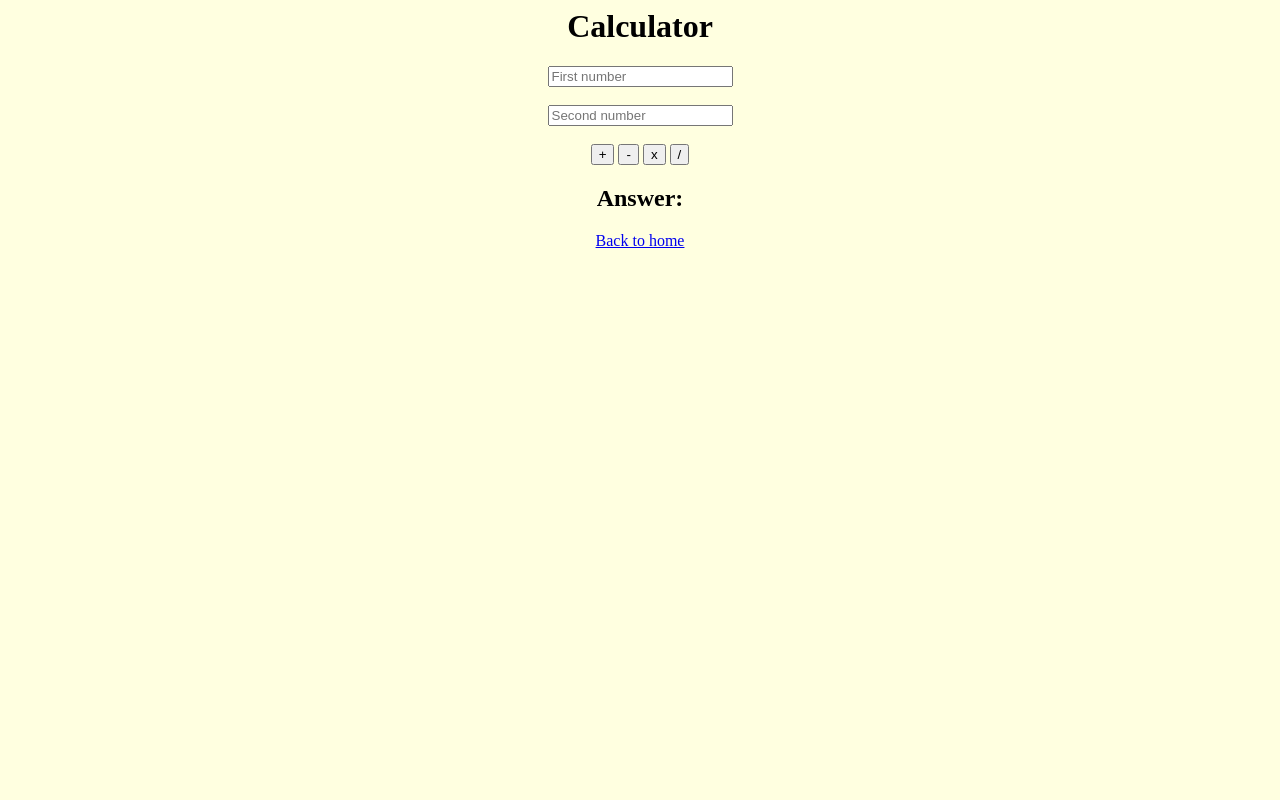
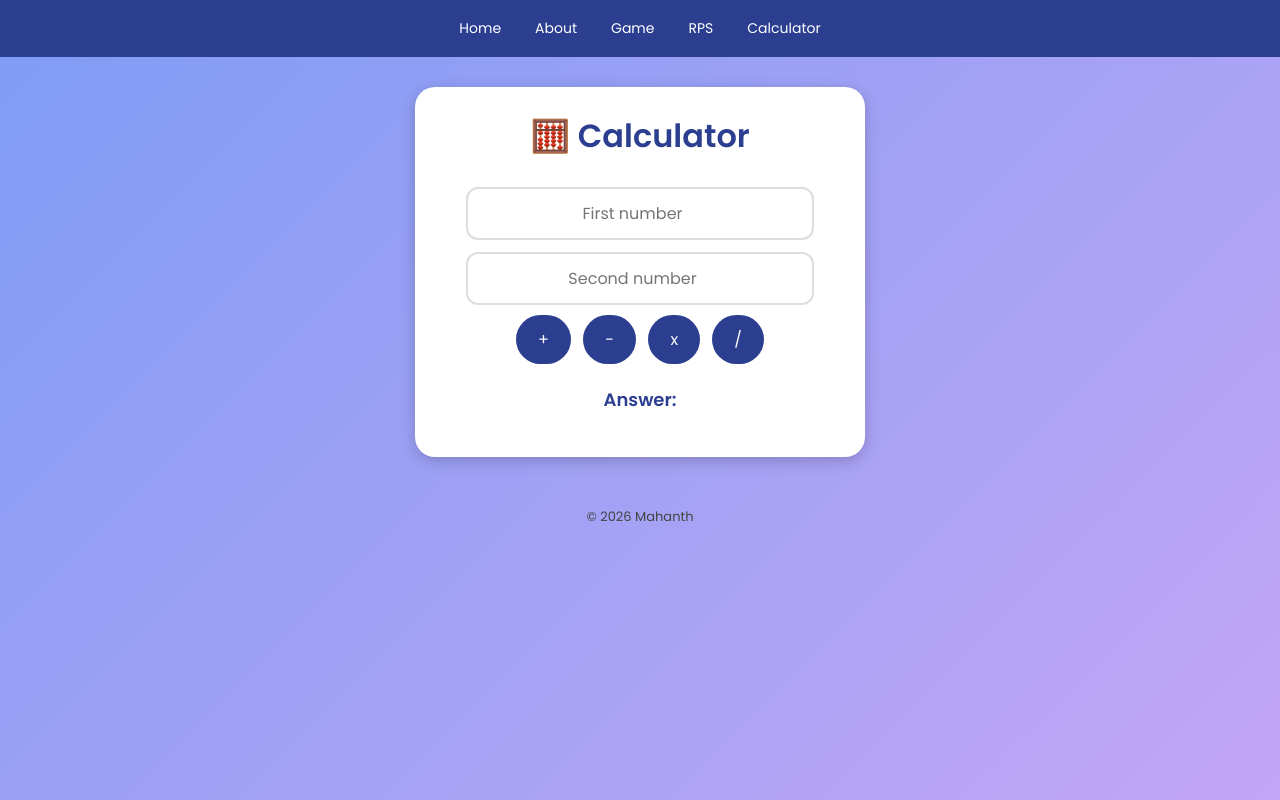
Before and after one commit to puppalamahanth-sys/puppalamahanth.github.io, a plain HTML site: page calc.html in a window 1280 px wide. Drawn offline with Linux system fonts and the light colour scheme.

Commit message:
Update calc.html

```diff
--- a/calc.html
+++ b/calc.html
@@ -1,15 +1,33 @@
-<body style="background-color: lightyellow; text-align: center;">
-<h1>Calculator</h1>
+<!DOCTYPE html>
+<html>
+<head>
+<meta charset="UTF-8">
+<meta name="viewport" content="width=device-width, initial-scale=1">
+<title>Calculator | Mahanth</title>
+<link rel="stylesheet" href="style.css">
+</head>
+<body>
+
+<div class="navbar">
+  <a href="index.html">Home</a>
+  <a href="about.html">About</a>
+  <a href="game.html">Game</a>
+  <a href="rps.html">RPS</a>
+  <a href="calc.html">Calculator</a>
+</div>
+
+<div class="card">
+  <h1>🧮 Calculator</h1>
   <input id="a" type="number" placeholder="First number">
-<br><br>
   <input id="b" type="number" placeholder="Second number">
-<br><br>
+  <br>
   <button onclick="calc('+')">+</button>
   <button onclick="calc('-')">-</button>
   <button onclick="calc('*')">x</button>
   <button onclick="calc('/')">/</button>
-<h2 id="answer">Answer: </h2>
-<a href="index.html">Back to home</a>
+  <p class="result" id="answer">Answer: </p>
+</div>
+
 <script>
 function calc(op) {
   let a = Number(document.getElementById("a").value);
@@ -22,4 +40,8 @@ function calc(op) {
   document.getElementById("answer").innerText = "Answer: " + r;
 }
 </script>
+
+<div class="footer">© 2026 Mahanth</div>
+
 </body>
+</html>
```
Lines whose indentation alone changed are shown as unchanged.
